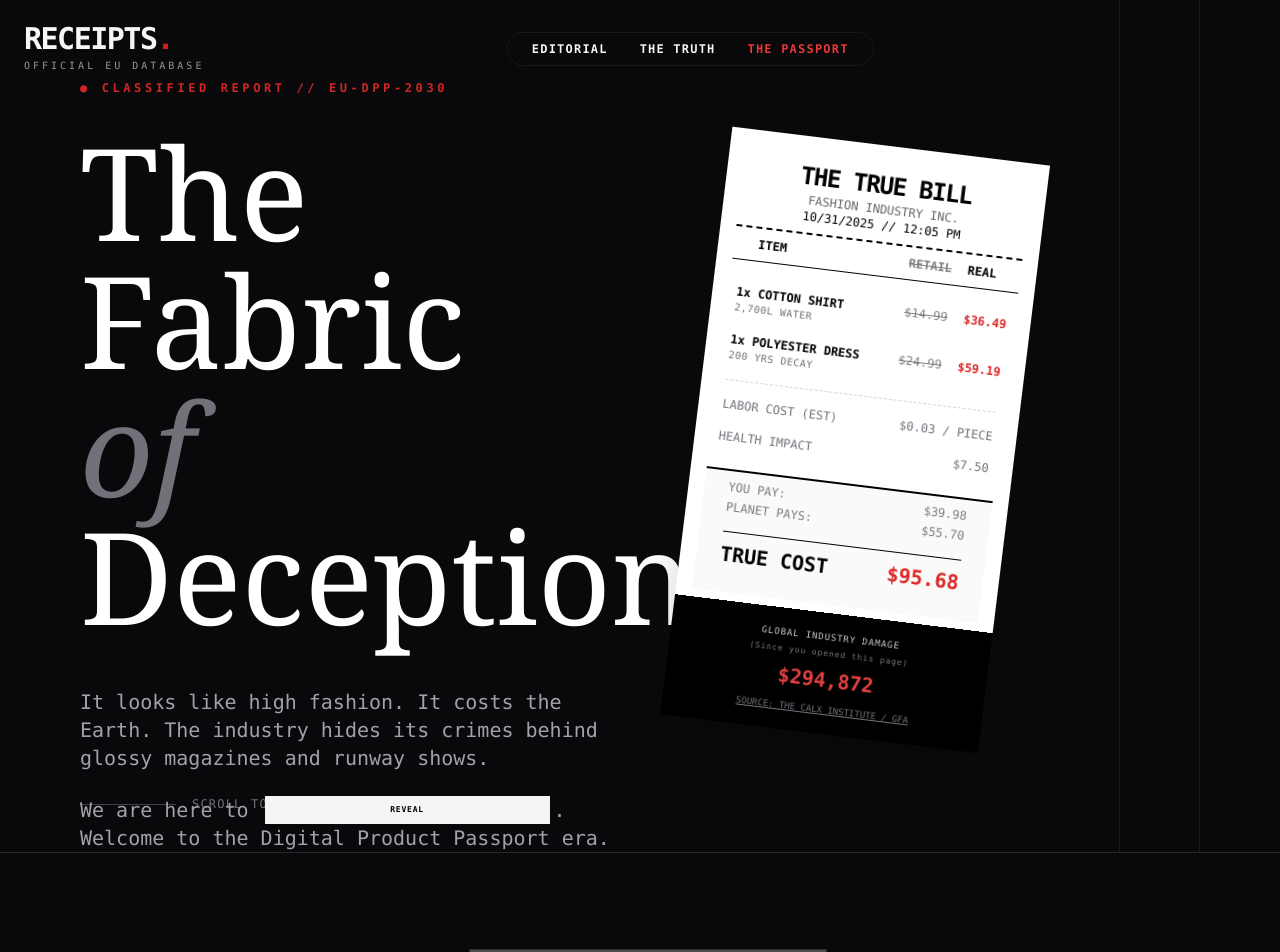
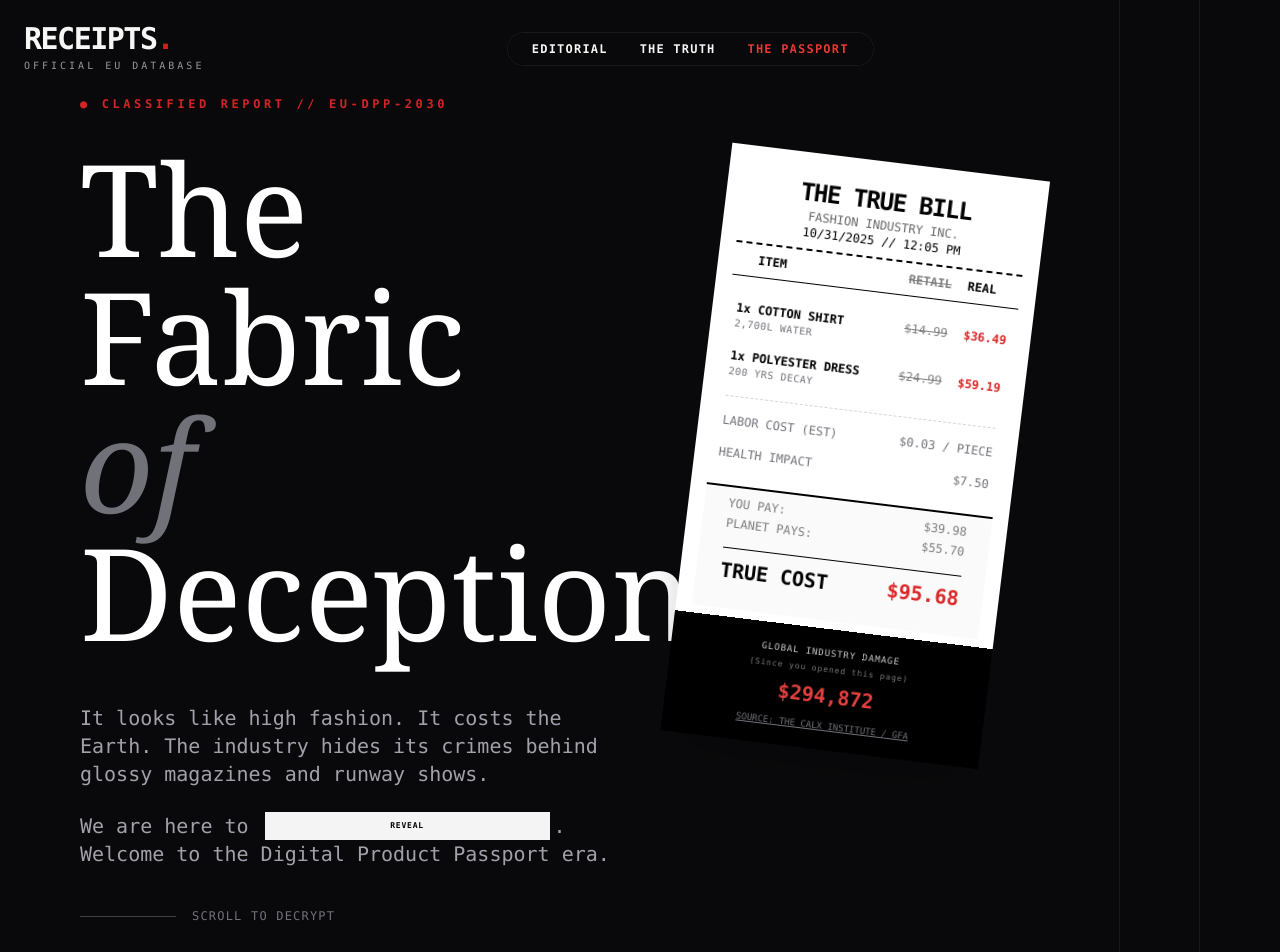
Before and after one commit to MHaox/designportfolio, a React (Vite) app: page /pressure-cooker in a window 1280 px wide. Shown: the top 952 px of the page. Built offline with nearby package versions, Linux system fonts and the light colour scheme; grey boxes are pictures that could not be loaded.

Commit message:
small ui update

```diff
--- a/src/PressureCookerV1.jsx
+++ b/src/PressureCookerV1.jsx
@@ -24,31 +24,18 @@ function Redacted({ children, label = "CENSORED" }) {
 // --- Header Receipt (Real-Time Counter Version) ---
 function HeaderReceipt() {
   // Global Damage Counter
-  // Calculation: $1.5 Trillion Annual Damage / 31,536,000 Seconds = ~$47,564 per second
   const [globalDamage, setGlobalDamage] = useState(0);
 
   useEffect(() => {
     const interval = setInterval(() => {
-      // Add ~$4,756 every 100ms to match the $47,564/sec rate
       setGlobalDamage(prev => prev + 4756);
     }, 100);
     return () => clearInterval(interval);
   }, []);
 
-  // Data based on "True Cost" studies (Greens/EFA & Calx Institute)
   const items = [
-    {
-      name: "1x COTTON SHIRT",
-      retail: 14.99,
-      hidden: 21.50,
-      detail: "2,700L WATER"
-    },
-    {
-      name: "1x POLYESTER DRESS",
-      retail: 24.99,
-      hidden: 34.20,
-      detail: "200 YRS DECAY"
-    }
+    { name: "1x COTTON SHIRT", retail: 14.99, hidden: 21.50, detail: "2,700L WATER" },
+    { name: "1x POLYESTER DRESS", retail: 24.99, hidden: 34.20, detail: "200 YRS DECAY" }
   ];
 
   const retailTotal = items.reduce((acc, item) => acc + item.retail, 0);
@@ -57,12 +44,11 @@ function HeaderReceipt() {
 
   return (
     <div className="w-80 bg-white text-black shadow-2xl transform rotate-1 font-mono text-xs">
-
       {/* Receipt Header */}
       <div className="p-6 pb-2 text-center border-b-2 border-dashed border-black mx-4 mt-4">
         <h3 className="text-2xl font-black uppercase tracking-tighter">THE TRUE BILL</h3>
         <p className="opacity-60">FASHION INDUSTRY INC.</p>
-        <p>{new Date().toLocaleDateString()} // {new Date().toLocaleTimeString([], {hour: '2-digit', minute:'2-digit'})}</p>
+        <p>{new Date().toLocaleDateString()} // {new Date().toLocaleTimeString([], { hour: '2-digit', minute: '2-digit' })}</p>
       </div>
 
       {/* Column Headers */}
@@ -88,9 +74,7 @@ function HeaderReceipt() {
             <span className="text-[10px] text-zinc-500 uppercase tracking-wider">{item.detail}</span>
           </div>
         ))}
-
         <div className="border-t border-dashed border-zinc-300 my-2"></div>
-
         <div className="flex justify-between items-center text-zinc-500">
           <span>LABOR COST (EST)</span>
           <span>$0.03 / PIECE</span>
@@ -120,14 +104,12 @@ function HeaderReceipt() {
       {/* Live Global Ticker */}
       <div className="bg-black text-white p-4 text-center relative overflow-hidden group">
         <p className="text-[9px] uppercase tracking-widest opacity-80 mb-1">
-            Global Industry Damage <br/>
+          Global Industry Damage <br />
           <span className="text-[8px] opacity-60 normal-case">(Since you opened this page)</span>
         </p>
         <div className="font-mono text-xl font-bold text-red-500 animate-pulse">
           ${globalDamage.toLocaleString()}
         </div>
-
-         {/* Source Link */}
         <a
           href="https://globalfashionagenda.org/thought-leadership/pulse-of-the-fashion-industry/"
           target="_blank"
@@ -137,7 +119,6 @@ function HeaderReceipt() {
           SOURCE: THE CALX INSTITUTE / GFA
         </a>
       </div>
-
     </div>
   );
 }
@@ -152,12 +133,10 @@ function ArticleModal({ article, onClose }) {
         className="bg-zinc-100 text-black max-w-2xl w-full p-8 relative shadow-2xl transform rotate-1 font-mono"
         onClick={(e) => e.stopPropagation()}
       >
-        {/* Close Button */}
         <button onClick={onClose} className="absolute top-4 right-4 p-2 hover:bg-black/10 rounded-full transition-colors">
           <X size={24} />
         </button>
 
-        {/* Header */}
         <div className="border-b-4 border-black pb-4 mb-6">
           <div className="flex justify-between items-center mb-2">
             <span className="bg-red-600 text-white px-2 py-1 text-xs font-bold uppercase tracking-widest">Confidential File</span>
@@ -166,14 +145,12 @@ function ArticleModal({ article, onClose }) {
           <h2 className="text-3xl md:text-4xl font-black uppercase leading-tight">{article.title}</h2>
         </div>
 
-        {/* Content */}
         <div className="prose prose-sm max-w-none font-serif leading-relaxed text-zinc-800 border-b border-zinc-300 pb-6 mb-6">
           <p className="first-letter:text-5xl first-letter:font-black first-letter:float-left first-letter:mr-3 first-letter:mt-[-10px]">
             {article.content}
           </p>
         </div>
 
-        {/* Sources */}
         <div className="bg-zinc-200 p-4 border border-zinc-300">
           <h4 className="flex items-center gap-2 font-bold uppercase text-xs mb-3 text-zinc-600">
             <ExternalLink size={12} /> Verified Evidence (Click to View)
@@ -195,7 +172,6 @@ function ArticleModal({ article, onClose }) {
           </ul>
         </div>
 
-        {/* Stamp */}
         <div className="absolute top-1/2 right-10 transform -translate-y-1/2 -rotate-12 border-4 border-red-600/20 text-red-600/20 text-6xl font-black p-4 pointer-events-none select-none">
           EXPOSED
         </div>
@@ -213,13 +189,9 @@ function ExposedImage({ src, alt, caption, articleData, onClick }) {
     >
       <img src={src} alt={alt} className="w-full h-full object-cover aspect-[3/4]" />
       <div className="absolute inset-0 bg-black/50 group-hover:bg-transparent transition-colors duration-500"></div>
-
-      {/* The "Tag" */}
       <div className="absolute top-4 left-4 bg-red-600 text-white text-xs font-bold px-3 py-1 uppercase tracking-widest transform -rotate-2 group-hover:rotate-0 transition-transform shadow-lg group-hover:bg-black group-hover:border group-hover:border-red-600 group-hover:text-red-600">
         Click to Investigate
       </div>
-
-      {/* Caption revealing on hover */}
       <div className="absolute bottom-0 left-0 right-0 p-6 bg-gradient-to-t from-black to-transparent translate-y-full group-hover:translate-y-0 transition-transform duration-500">
         <p className="font-mono text-xs text-red-400 mb-1 flex items-center gap-2">
           <FileText size={12} /> OPEN_CASE_FILE_{articleData.id}
@@ -237,7 +209,6 @@ function ExposedImage({ src, alt, caption, articleData, onClick }) {
 export default function PressureCookerV1() {
   const [activeArticle, setActiveArticle] = useState(null);
 
-  // Data for the articles (Now with REAL URLs)
   const articles = {
     transport: {
       id: "LOG_402",
@@ -264,13 +235,10 @@ export default function PressureCookerV1() {
   return (
     <div className="min-h-screen bg-zinc-950 text-zinc-300 font-mono selection:bg-red-600 selection:text-white">
 
-      {/* Modal Overlay */}
       <ArticleModal article={activeArticle} onClose={() => setActiveArticle(null)} />
 
       {/* Navigation & Header */}
       <nav className="fixed top-0 left-0 w-full z-50 px-6 py-4 flex justify-between items-start pointer-events-none mix-blend-difference text-white">
-
-        {/* Logo Area */}
         <div className="pointer-events-auto mt-2">
           <div className="text-3xl font-black tracking-tighter leading-none">
             RECEIPTS<span className="text-red-600">.</span>
@@ -279,22 +247,21 @@ export default function PressureCookerV1() {
             Official EU Database
           </div>
         </div>
-
-        {/* Center Links (Desktop) */}
         <div className="hidden md:flex gap-8 text-xs font-bold tracking-widest pointer-events-auto mt-4 bg-black/50 backdrop-blur-sm px-6 py-2 rounded-full border border-white/10">
           <a href="#editorial" className="hover:text-red-500 transition-colors">EDITORIAL</a>
           <a href="#truth" className="hover:text-red-500 transition-colors">THE TRUTH</a>
           <a href="#passport" className="hover:text-red-500 transition-colors text-red-500">THE PASSPORT</a>
         </div>
-
-        {/* Spacer for Right Side (Previously HeaderReceipt) */}
         <div className="w-20 hidden md:block"></div>
-
       </nav>
 
-      {/* --- HERO SECTION --- */}
-      <section className="relative min-h-screen flex items-center px-6 md:px-20 pt-20 border-b border-zinc-800">
-        <div className="max-w-7xl w-full z-10 grid grid-cols-1 lg:grid-cols-2 gap-12 items-center">
+      {/* --- HERO SECTION (UPDATED LAYOUT) --- */}
+      {/* Changed to flex-col with flex-grow logic. No absolute positioning for scroll indicator. */}
+      <section className="relative min-h-screen flex flex-col px-6 md:px-20 pt-24 border-b border-zinc-800">
+
+        {/* Main Content (Expands to fill space) */}
+        <div className="flex-grow flex items-center w-full z-10">
+          <div className="max-w-7xl w-full grid grid-cols-1 lg:grid-cols-2 gap-12 items-center">
 
             {/* Left: Title & Text */}
             <div className="space-y-8">
@@ -302,7 +269,6 @@ export default function PressureCookerV1() {
                 ● CLASSIFIED REPORT // EU-DPP-2030
               </p>
 
-            {/* Title with the Receipt Button Next to it */}
               <div className="relative">
                 <h1 className="text-6xl md:text-9xl font-serif text-white leading-[0.85]">
                   The Fabric <br />
@@ -310,7 +276,7 @@ export default function PressureCookerV1() {
                   Deception
                 </h1>
 
-              {/* The Bill / Receipt - Absolute positioned for desktop, stacked for mobile */}
+                {/* Receipt - Stacked on Mobile, Right side on Desktop */}
                 <div className="mt-8 lg:mt-0 lg:absolute lg:top-0 lg:-right-20 lg:transform lg:translate-x-full lg:rotate-6 z-20">
                   <HeaderReceipt />
                 </div>
@@ -329,14 +295,13 @@ export default function PressureCookerV1() {
               </div>
             </div>
 
-          {/* Right: (Optional) Hero Image or just spacing */}
-          <div className="hidden lg:block">
-            {/* You could put a hero image here, but for now we keep the focus on the typography and receipt */}
+            {/* Right: Spacer */}
+            <div className="hidden lg:block"></div>
           </div>
         </div>
 
-        {/* Scroll Indicator */}
-        <div className="absolute bottom-10 left-6 md:left-20 flex items-center gap-4">
+        {/* Scroll Indicator (Natural Flow - Always at bottom, never overlapping) */}
+        <div className="py-10 flex items-center gap-4 z-20">
           <div className="h-px w-24 bg-zinc-700"></div>
           <span className="text-xs uppercase tracking-widest text-zinc-500">Scroll to Decrypt</span>
         </div>
@@ -346,12 +311,9 @@ export default function PressureCookerV1() {
         <div className="absolute top-0 right-40 h-full w-px bg-zinc-900 hidden md:block"></div>
       </section>
 
-
       {/* --- EDITORIAL GRID --- */}
       <section id="editorial" className="px-6 md:px-20 py-24 border-b border-zinc-800">
         <div className="grid grid-cols-1 md:grid-cols-12 gap-12 items-start">
-
-          {/* Left Text */}
           <div className="md:col-span-4 space-y-8 sticky top-32">
             <h2 className="text-4xl font-serif text-white italic">"Sustainability" <br /> is the new trend.</h2>
             <p className="text-sm leading-7">
@@ -364,7 +326,6 @@ export default function PressureCookerV1() {
             </div>
           </div>
 
-          {/* Right Images */}
           <div className="md:col-span-8 grid grid-cols-1 md:grid-cols-2 gap-4">
             <ExposedImage
               src="https://images.unsplash.com/photo-1490481651871-ab68de25d43d?q=80&w=2070&auto=format&fit=crop"
@@ -384,21 +345,16 @@ export default function PressureCookerV1() {
         </div>
       </section>
 
-
-      {/* --- THE TRUTH (Redacted Text Area) --- */}
+      {/* --- THE TRUTH --- */}
       <section id="truth" className="px-6 md:px-20 py-32 min-h-screen flex flex-col justify-center relative overflow-hidden">
-
-        {/* Background typographic noise */}
         <div className="absolute top-0 left-0 text-[20vw] font-black text-zinc-900 opacity-20 pointer-events-none select-none leading-none">
           LIES
         </div>
-
         <div className="max-w-4xl relative z-10">
           <div className="flex items-center gap-2 mb-8 text-red-600 font-bold tracking-widest text-xs uppercase">
             <AlertCircle size={16} />
             <span>Confidential Information</span>
           </div>
-
           <div className="text-2xl md:text-4xl leading-[1.6] md:leading-[1.5] font-serif text-zinc-400">
             <p>
               Most fashion brands cannot tell you where their
@@ -421,10 +377,9 @@ export default function PressureCookerV1() {
         </div>
       </section>
 
-      {/* --- NEW SECTION: THE PASSPORT SPECS --- */}
+      {/* --- THE PASSPORT SPECS --- */}
       <section id="passport" className="py-24 px-6 md:px-20 border-t border-zinc-800 bg-zinc-900/50">
         <div className="max-w-6xl mx-auto">
-
           <div className="flex items-end justify-between mb-12 border-b-2 border-zinc-700 pb-4">
             <h2 className="text-4xl md:text-6xl font-black text-white uppercase tracking-tighter">
               THE PASSPORT
@@ -449,7 +404,6 @@ export default function PressureCookerV1() {
             </div>
 
             <div className="grid grid-cols-1 sm:grid-cols-2 gap-4 font-mono">
-              {/* Spec 1 */}
               <div className="border border-zinc-700 p-6 hover:bg-zinc-800 transition-colors group cursor-crosshair">
                 <ScanLine className="w-8 h-8 text-zinc-500 mb-4 group-hover:text-white transition-colors" />
                 <h4 className="text-white font-bold mb-2">TRACEABILITY</h4>
@@ -457,7 +411,6 @@ export default function PressureCookerV1() {
                   Complete map of the supply chain from raw material extraction to final retail.
                 </p>
               </div>
-              {/* Spec 2 */}
               <div className="border border-zinc-700 p-6 hover:bg-zinc-800 transition-colors group cursor-crosshair">
                 <Database className="w-8 h-8 text-zinc-500 mb-4 group-hover:text-white transition-colors" />
                 <h4 className="text-white font-bold mb-2">COMPOSITION</h4>
@@ -465,7 +418,6 @@ export default function PressureCookerV1() {
                   Exact percentage breakdown of fibers, chemicals, and dyes used.
                 </p>
               </div>
-              {/* Spec 3 */}
               <div className="border border-zinc-700 p-6 hover:bg-zinc-800 transition-colors group cursor-crosshair">
                 <Recycle className="w-8 h-8 text-zinc-500 mb-4 group-hover:text-white transition-colors" />
                 <h4 className="text-white font-bold mb-2">CIRCULARITY</h4>
@@ -473,7 +425,6 @@ export default function PressureCookerV1() {
                   Instructions for repair, disassembly, and recycling at end-of-life.
                 </p>
               </div>
-              {/* Spec 4 */}
               <div className="border border-zinc-700 p-6 hover:bg-zinc-800 transition-colors group cursor-crosshair">
                 <Globe className="w-8 h-8 text-zinc-500 mb-4 group-hover:text-white transition-colors" />
                 <h4 className="text-white font-bold mb-2">FOOTPRINT</h4>
@@ -486,7 +437,7 @@ export default function PressureCookerV1() {
         </div>
       </section>
 
-      {/* --- ACTION SECTION (UPDATED) --- */}
+      {/* --- ACTION SECTION --- */}
       <section id="action" className="py-24 border-t border-zinc-800 bg-black text-center">
         <div className="max-w-xl mx-auto px-6">
           <BarcodeIcon className="w-24 h-24 mx-auto text-white mb-6" />
```
Lines whose indentation alone changed are shown as unchanged.
